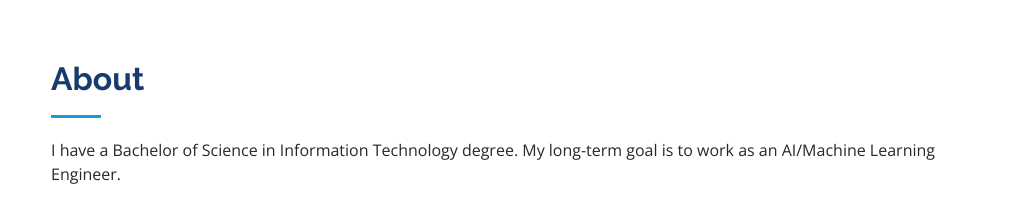
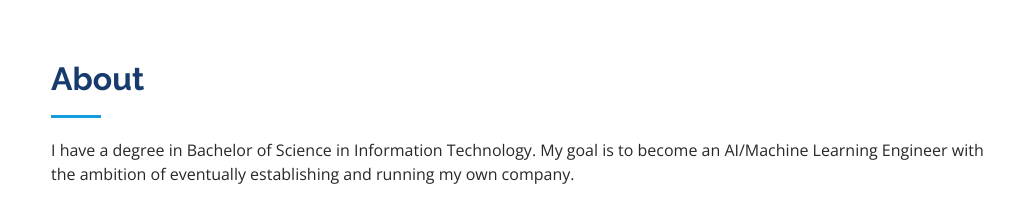
Before and after one commit to ejcodes02/ejcodes02.github.io, a plain HTML site: page index.html in a window 1280 px wide. Shown: the part 800-1013 px from the top of the page, without its empty margins (261-1280 px from the left). Drawn offline with nearby package versions, Linux system fonts and the light colour scheme.

Commit message:
Update index.html

```diff
--- a/index.html
+++ b/index.html
@@ -80,7 +80,7 @@
 
         <div class="section-title">
           <h2>About</h2>
-          <p>I have a Bachelor of Science in Information Technology degree. My long-term goal is to work as an AI/Machine Learning Engineer.</p>
+          <p>I have a degree in Bachelor of Science in Information Technology. My goal is to become an AI/Machine Learning Engineer with the ambition of eventually establishing and running my own company.</p>
         </div>
 
         <div class="row">
```
